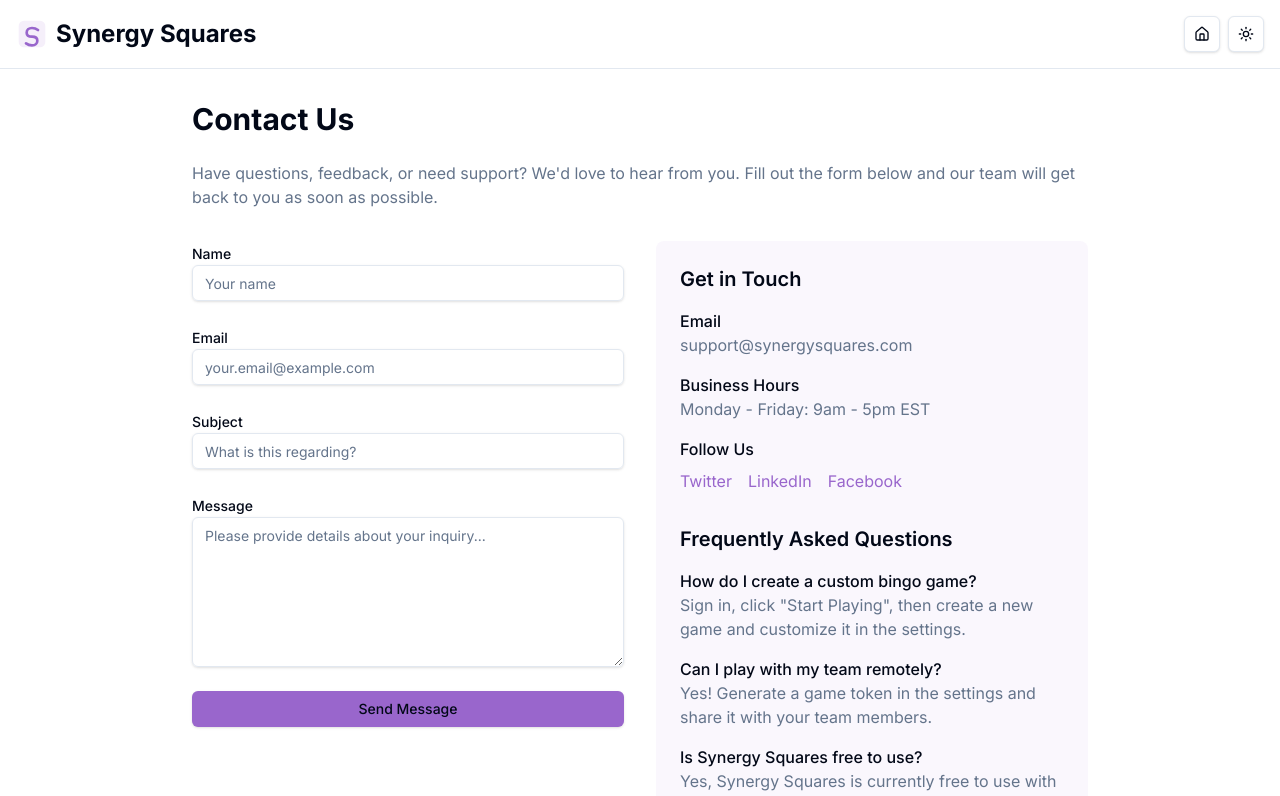
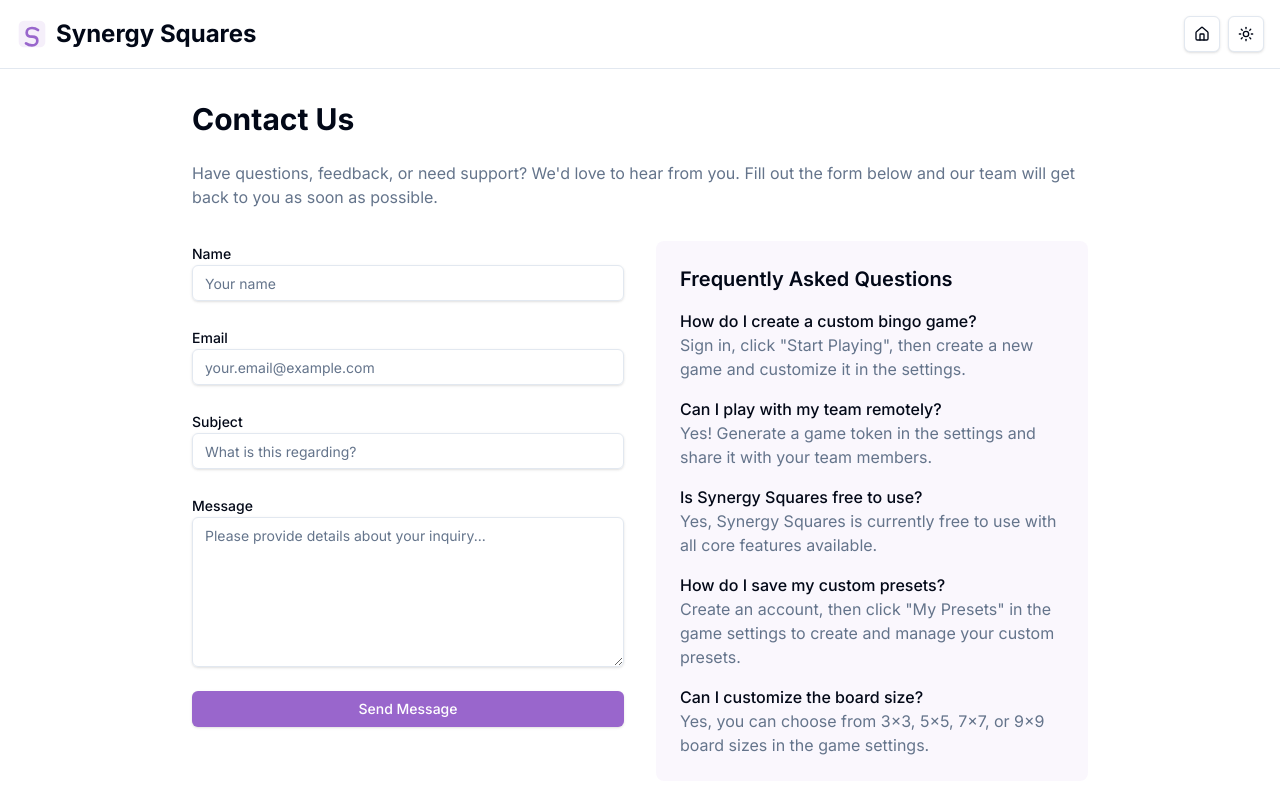
Before and after one commit to Haepapa/synergysquares, a Next.js app: page /contact in a window 1280 px wide. Shown: the top 796 px of the page. Built offline with nearby package versions, Linux system fonts and the light colour scheme.

Commit message:
contact page

```diff
--- a/app/contact/page.tsx
+++ b/app/contact/page.tsx
@@ -56,33 +56,6 @@
                 <ContactForm />
               </div>
               <div className="bg-accent/5 p-6 rounded-lg">
-                <h2 className="text-xl font-semibold mb-4">Get in Touch</h2>
-                <div className="space-y-4">
-                  <div>
-                    <h3 className="font-medium">Email</h3>
-                    <p className="text-muted-foreground">support@synergysquares.com</p>
-                  </div>
-                  <div>
-                    <h3 className="font-medium">Business Hours</h3>
-                    <p className="text-muted-foreground">Monday - Friday: 9am - 5pm EST</p>
-                  </div>
-                  <div>
-                    <h3 className="font-medium">Follow Us</h3>
-                    <div className="flex space-x-4 mt-2">
-                      <a href="#" className="text-accent hover:text-accent/80">
-                        Twitter
-                      </a>
-                      <a href="#" className="text-accent hover:text-accent/80">
-                        LinkedIn
-                      </a>
-                      <a href="#" className="text-accent hover:text-accent/80">
-                        Facebook
-                      </a>
-                    </div>
-                  </div>
-                </div>
-
-                <div className="mt-8">
                 <h2 className="text-xl font-semibold mb-4">Frequently Asked Questions</h2>
                 <div className="space-y-4">
                   <div>
@@ -103,6 +76,18 @@
                       Yes, Synergy Squares is currently free to use with all core features available.
                     </p>
                   </div>
+                  <div>
+                    <h3 className="font-medium">How do I save my custom presets?</h3>
+                    <p className="text-muted-foreground">
+                      Create an account, then click "My Presets" in the game settings to create and manage your custom
+                      presets.
+                    </p>
+                  </div>
+                  <div>
+                    <h3 className="font-medium">Can I customize the board size?</h3>
+                    <p className="text-muted-foreground">
+                      Yes, you can choose from 3×3, 5×5, 7×7, or 9×9 board sizes in the game settings.
+                    </p>
                   </div>
                 </div>
               </div>
--- a/app/globals.css
+++ b/app/globals.css
@@ -195,7 +195,7 @@
 
 .bg-accent button,
 button.bg-accent,
-\ .bg-accent/90 {
+.bg-accent\/90 {
   color: white !important;
 }
 
--- a/components/preset-manager.tsx
+++ b/components/preset-manager.tsx
@@ -262,36 +262,19 @@
       <Dialog open={open} onOpenChange={onClose}>
         <DialogContent className="sm:max-w-[700px]">
           <DialogHeader>
-            <div className="flex justify-between items-center">
-              <div>
-                <DialogTitle>My Presets</DialogTitle>
-                <DialogDescription>Create, edit, and manage your custom bingo presets.</DialogDescription>
-              </div>
-              {onSelectPreset && (
-                <Button
-                  variant="outline"
-                  size="sm"
-                  onClick={() => {
-                    setPresetName("")
-                    setPresetContent("")
-                    setEditingPreset(null)
-                    setShowEditDialog(true)
-                  }}
-                  className="whitespace-nowrap"
-                >
-                  <Plus className="mr-2 h-4 w-4" /> New Preset
-                </Button>
-              )}
-            </div>
+            <DialogTitle>My Presets</DialogTitle>
+            <DialogDescription>Create, edit, and manage your custom bingo presets.</DialogDescription>
           </DialogHeader>
 
           <div className="flex justify-between items-center mb-4">
             <h3 className="text-lg font-medium">Your Presets</h3>
-            {!onSelectPreset && (
-              <Button onClick={handleCreatePreset} className="bg-accent hover:bg-accent/90">
-                <Plus className="mr-2 h-4 w-4" /> Create New Preset
-              </Button>
-            )}
+            <Button
+              onClick={handleCreatePreset}
+              className={onSelectPreset ? "bg-accent hover:bg-accent/90" : "bg-accent hover:bg-accent/90"}
+              size={onSelectPreset ? "sm" : "default"}
+            >
+              <Plus className="mr-2 h-4 w-4" /> {onSelectPreset ? "New Preset" : "Create New Preset"}
+            </Button>
           </div>
 
           {loading ? (
```
Lines whose indentation alone changed are shown as unchanged.
